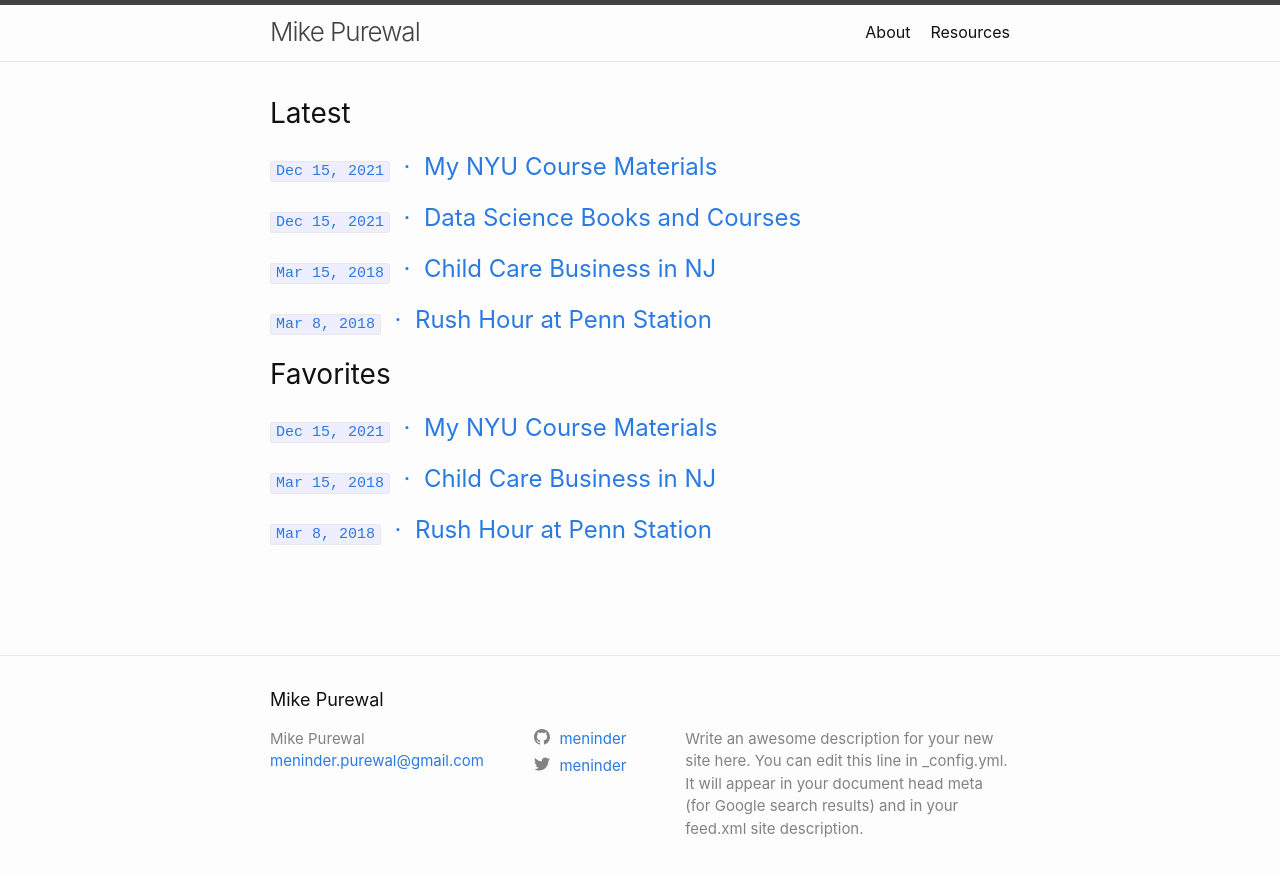
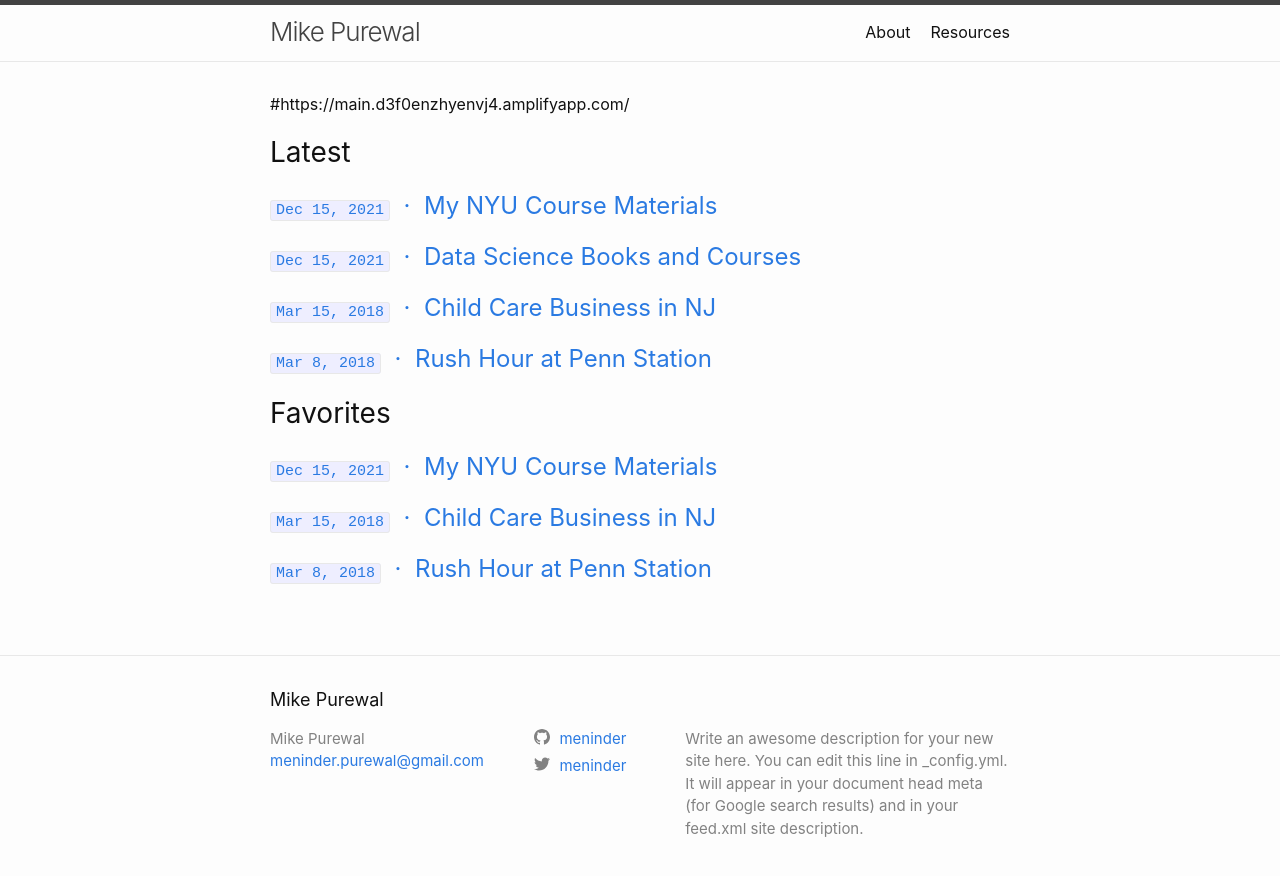
Before and after one commit to meninder/amplify-website, a Jekyll site: the page built from index.markdown, in a window 1280 px wide. Shown: the top 876 px of the page. Built offline with Jekyll 4.4.1, drawn with Linux system fonts in a browser that asks for light colours; some of the changed lines change nothing that is shown.

Commit message:
adding url in index file

```diff
--- a/index.markdown
+++ b/index.markdown
@@ -4,3 +4,6 @@
 
 layout: home
 ---
+
+
+#https://main.d3f0enzhyenvj4.amplifyapp.com/
```
